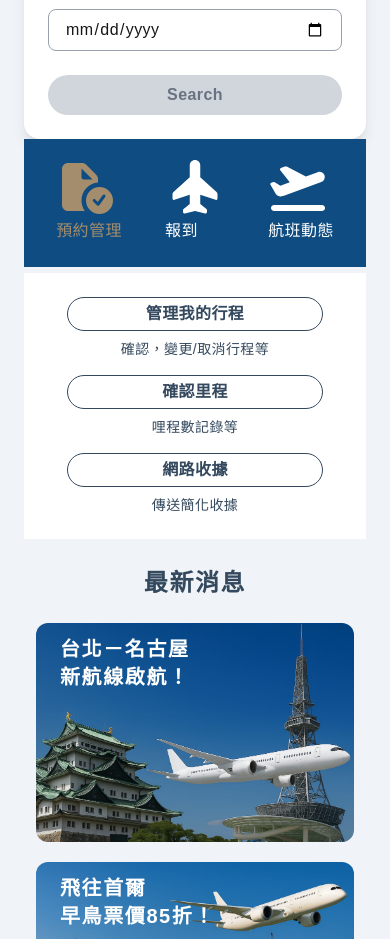
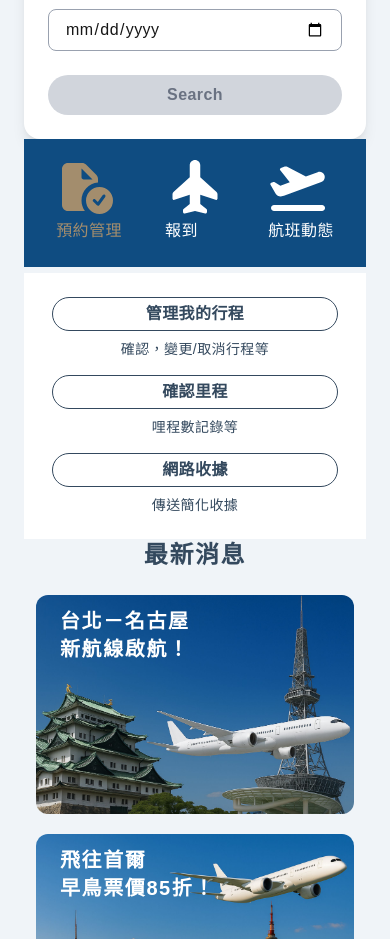
Before and after one commit to CHIAO919/aurorasky, a Next.js app: page / in a window 390 px wide. Shown: the part 940-1879 px from the top of the page. Built offline with nearby package versions, Linux system fonts and the light colour scheme.

Commit message:
style: Refactor QuickTabs section for improved layout and responsiveness

```diff
--- a/src/components/index/QuickTabs.jsx
+++ b/src/components/index/QuickTabs.jsx
@@ -70,7 +70,7 @@ export default function QuickTabs() {
     const current = TABS.find(t => t.key === active) ?? TABS[0];
 
     return (
-        <section className="mb-7 max-w-5xl mx-auto leading-6 tracking-wide">
+        <section className="leading-6 tracking-wide">
             <div className="bg-main-blue px-3 py-6 grid grid-cols-3 content-center justify-items-center mb-1.5">
                 {TABS.map(({key, label, iconOff, iconOn}) => {
                     const isActive = key === active;
@@ -105,7 +105,7 @@ export default function QuickTabs() {
                             className="text-center text-text-blue"
                         >
                             <button
-                                className="border border-text-blue rounded-full w-3xs py-1 text-base mb-2 hover:bg-light-blue font-bold hover:border-transparent"
+                                className="border border-text-blue rounded-full w-[90%] md:w-[20vw] py-1 text-base mb-2 hover:bg-light-blue font-bold hover:border-transparent"
                             >{a.title}</button>
 
                             <p className="text-sm">{a.desc}</p>
```
